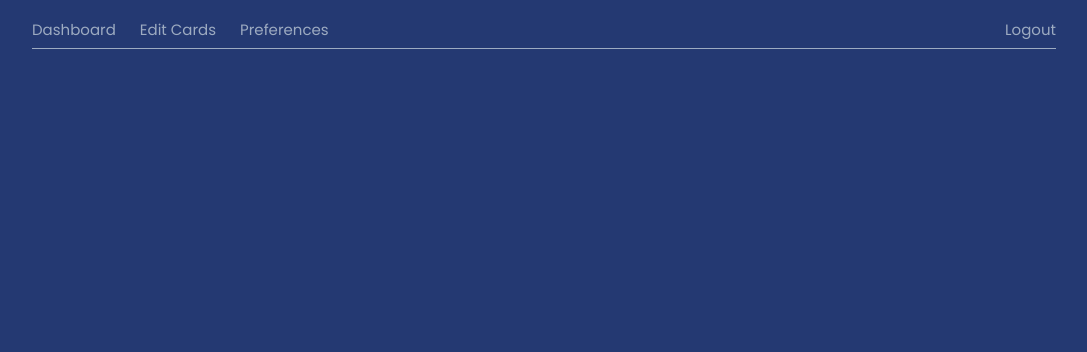
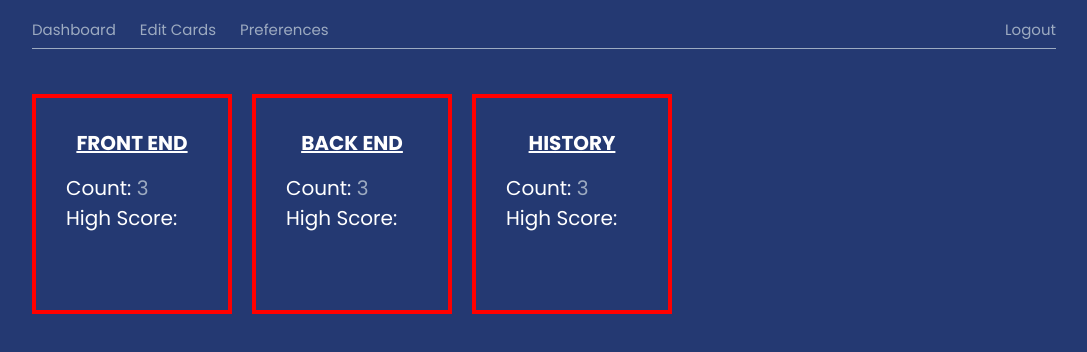
Before and after one commit to chingu-voyage4/Bears-Team-9, a React (Create React App) app in the folder client/: page / in a window 1280 px wide. Shown: the top 352 px of the page, without its empty margins (96-1183 px from the left). Built offline with nearby package versions, Linux system fonts and the light colour scheme; no server answers.

Commit message:
Add React component for displaying individual stacks on dashboard page

```diff
--- a/client/src/App.js
+++ b/client/src/App.js
@@ -1,5 +1,6 @@
 import React, { Component } from 'react';
 import Navbar from './components/Navbar';
+import Dashboard from './containers/Dashboard';
 
 class App extends Component {
 
@@ -12,6 +13,7 @@ class App extends Component {
     return (
       <div className="app">
         <Navbar />
+        <Dashboard />
       </div>
     );
   }
--- a/client/src/components/Navbar.jsx
+++ b/client/src/components/Navbar.jsx
@@ -2,7 +2,7 @@ import React from 'react';
 
 const navbar = () => {
     return (
-        <div className="navbar">
+        <div className="navbar content-width">
             <div className="navbar__left">
                 <div>
                     <a href="#" className="btn btn--navbar">Dashboard</a>
--- /dev/null
+++ b/client/src/components/Stack.jsx
@@ -0,0 +1,17 @@
+import React from 'react';
+
+const stack = (props) => {
+    return (
+        <div className="stack">
+            <span className="stack__text stack__text--category">{props.name}</span>
+            <span className="stack__text">
+                Count: <span className="stack__text--count">{props.count}</span>
+            </span>
+            <span className="stack__text">
+                High Score:
+            </span>
+        </div>
+    );
+}
+
+export default stack;
--- /dev/null
+++ b/client/src/containers/Dashboard.jsx
@@ -0,0 +1,89 @@
+import React, { Component } from 'react';
+import Stack from '../components/Stack';
+
+class Dashboard extends Component {
+    state = {
+        stacks: [
+            {
+                category: 'front end',
+                cards: [
+                    {
+                        id: 1,
+                        front: 'What is HTTPS',
+                        back: 'an internet protocol'
+                    },
+                    {
+                        id: 2,
+                        front: 'What is Sass',
+                        back: 'a CSS preprocessor'
+                    },
+                    {
+                        id: 3,
+                        front: 'is react a library or a framework',
+                        back: 'a library'
+                    }
+                ],
+                id: 'stack_1'
+            },
+            {
+                category: 'back end',
+                cards: [
+                    {
+                        id: 1,
+                        front: 'Which side does the back end deal with?',
+                        back: 'the client side'
+                    },
+                    {
+                        id: 2,
+                        front: 'what is state in redux?',
+                        back: 'it stores global variables for a react app'
+                    },
+                    {
+                        id: 3,
+                        front: 'what is the back end language for django apps?',
+                        back: 'python'
+                    }
+                ],
+                id: 'stack_2'
+            },
+            {
+                category: 'history',
+                cards: [
+                    {
+                        id: 1,
+                        front: 'Who was the first American president?',
+                        back: 'George Washington'
+                    },
+                    {
+                        id: 2,
+                        front: "What was Alexander Hamilton's role as a founding father?",
+                        back: 'He fought under Washington and was the first treasury secretary'
+                    },
+                    {
+                        id: 3,
+                        front: 'Which country was the first to send a man into space?',
+                        back: 'Soviet Union'
+                    }
+                ],
+                id: 'stack_3'
+            }
+        ],
+        currentStackId: 'stack_1'
+    }
+    render () {
+        const stacks = this.state.stacks.map(stack => {
+            return (
+                <Stack
+                    name={ stack.category }
+                    count={ stack.cards.length } />
+            );
+        })
+        return (
+            <div className="dashboard content-width">
+                { stacks }
+            </div>
+        );
+    }
+}
+
+export default Dashboard;
--- a/client/src/index.css
+++ b/client/src/index.css
@@ -17,6 +17,9 @@ body {
 body {
   font-family: 'Poppins', sans-serif; }
 
+.content-width {
+  width: 80%; }
+
 .btn--navbar {
   display: inline-block;
   color: #9dabc1;
@@ -32,7 +35,6 @@ body {
 
 .navbar {
   position: relative;
-  width: 80%;
   margin: 1.5rem auto;
   box-sizing: border-box;
   border-bottom: 1px solid #9dabc1;
@@ -45,3 +47,34 @@ body {
     float: left; }
   .navbar__right {
     float: right; }
+
+.stack {
+  display: inline-block;
+  width: 20rem;
+  height: 22rem;
+  border: 4px solid red;
+  padding: 3rem 3rem;
+  margin-top: 3rem;
+  transition: all .2s; }
+  .stack:not(:first-child) {
+    margin-left: 2rem; }
+  .stack:hover {
+    box-shadow: 5px 5px 0px red;
+    transform: translate(-2px, -2px); }
+  .stack__text {
+    display: block;
+    font-weight: 400;
+    font-size: 2rem;
+    color: #fff; }
+    .stack__text--category {
+      font-weight: 600;
+      text-decoration: underline;
+      text-transform: uppercase;
+      text-align: center;
+      margin-bottom: 1.5rem; }
+    .stack__text--count {
+      color: #9dabc1;
+      font-weight: 400; }
+
+.dashboard {
+  margin: 1.5rem auto; }
--- a/client/src/sass/abstracts/_variables.scss
+++ b/client/src/sass/abstracts/_variables.scss
@@ -4,3 +4,8 @@ $color-medium-blue: #243972;
 $color-light-blue: #9dabc1;
 $color-medium-yellow: #f6ff6f;
 $color-light-yellow: #faffb0;
+$color-white: #fff;
+$color-red: rgb(255, 0, 0);
+// DIMENSIONS
+$stack-width: 20rem;
+$stack-height: 22rem;
--- a/client/src/sass/base/_utilities.scss
+++ b/client/src/sass/base/_utilities.scss
@@ -0,0 +1,3 @@
+.content-width {
+    width: 80%;
+}
--- a/client/src/sass/components/_navbar.scss
+++ b/client/src/sass/components/_navbar.scss
@@ -1,6 +1,6 @@
 .navbar {
     position: relative;
-    width: 80%;
+    // width: 80%;
     margin: 1.5rem auto;
     box-sizing: border-box;
     // border: 1px solid black;
--- /dev/null
+++ b/client/src/sass/components/_stack.scss
@@ -0,0 +1,36 @@
+.stack {
+    display: inline-block;
+    width: $stack-width;
+    height: $stack-height;
+    // background-color: $color-light-yellow;
+    border: 4px solid $color-red;
+    padding: 3rem 3rem;
+    margin-top: 3rem;
+    transition: all .2s;
+    &:not(:first-child) {
+        margin-left: 2rem;
+    }
+    &:hover {
+        box-shadow: 5px 5px 0px $color-red;
+        transform: translate(-2px, -2px);
+    }
+    &__text {
+        display: block;
+        font-weight: 400;
+        font-size: 2rem;
+        color: $color-white;
+
+        &--category {
+            font-weight: 600;
+            text-decoration: underline;
+            text-transform: uppercase;
+            text-align: center;
+            margin-bottom: 1.5rem;
+        }
+        &--count {
+            // font-size: 3rem;
+            color: $color-light-blue;
+            font-weight: 400;
+        }
+    }
+}
--- a/client/src/sass/main.scss
+++ b/client/src/sass/main.scss
@@ -10,3 +10,6 @@
 @import "components/button";
 @import "components/modal";
 @import "components/navbar";
+@import "components/stack";
+
+@import "pages/dashboard";
--- /dev/null
+++ b/client/src/sass/pages/_dashboard.scss
@@ -0,0 +1,3 @@
+.dashboard {
+    margin: 1.5rem auto;
+}
```
